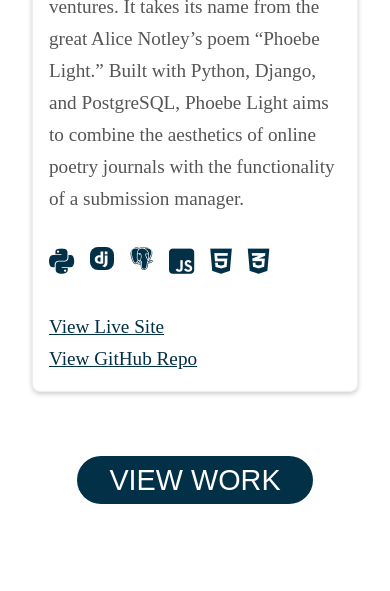
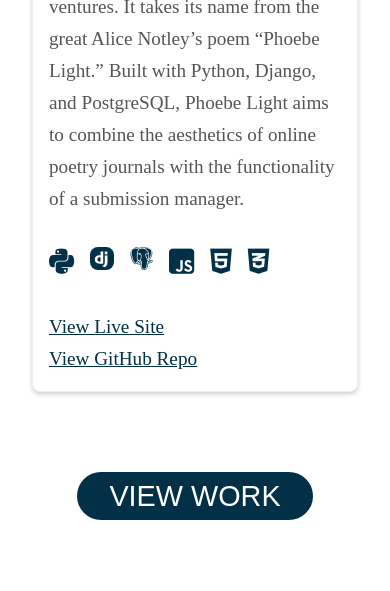
Before and after one commit to annamiriams/annamiriams.github.io, a plain HTML site: page index.html in a window 390 px wide. Shown: the part 1851-2442 px from the top of the page. Drawn offline with nearby package versions, Linux system fonts and the light colour scheme; files that its build step writes are made by us from their sources; a web font is replaced by a local one.

Commit message:
attempt at fixing button container spacing on adies phone

```diff
--- a/stylesheets/buttons.css
+++ b/stylesheets/buttons.css
@@ -2,12 +2,13 @@
     background-color: var(--color-link);
     color: white;
     padding: var(--spacing-small) var(--spacing-large);
+    margin-top: var(--spacing-medium);
     border: none;
     border-radius: 100px;
     cursor: pointer;
     font-family: var(--font-heading);
     font-size: var(--size-button);
-        transition: background-color 0.3s ease, transform 0.2s ease, box-shadow 0.2s ease;
+    transition: background-color 0.3s ease, transform 0.2s ease, box-shadow 0.2s ease;
 }
 
 .button-container {
```
